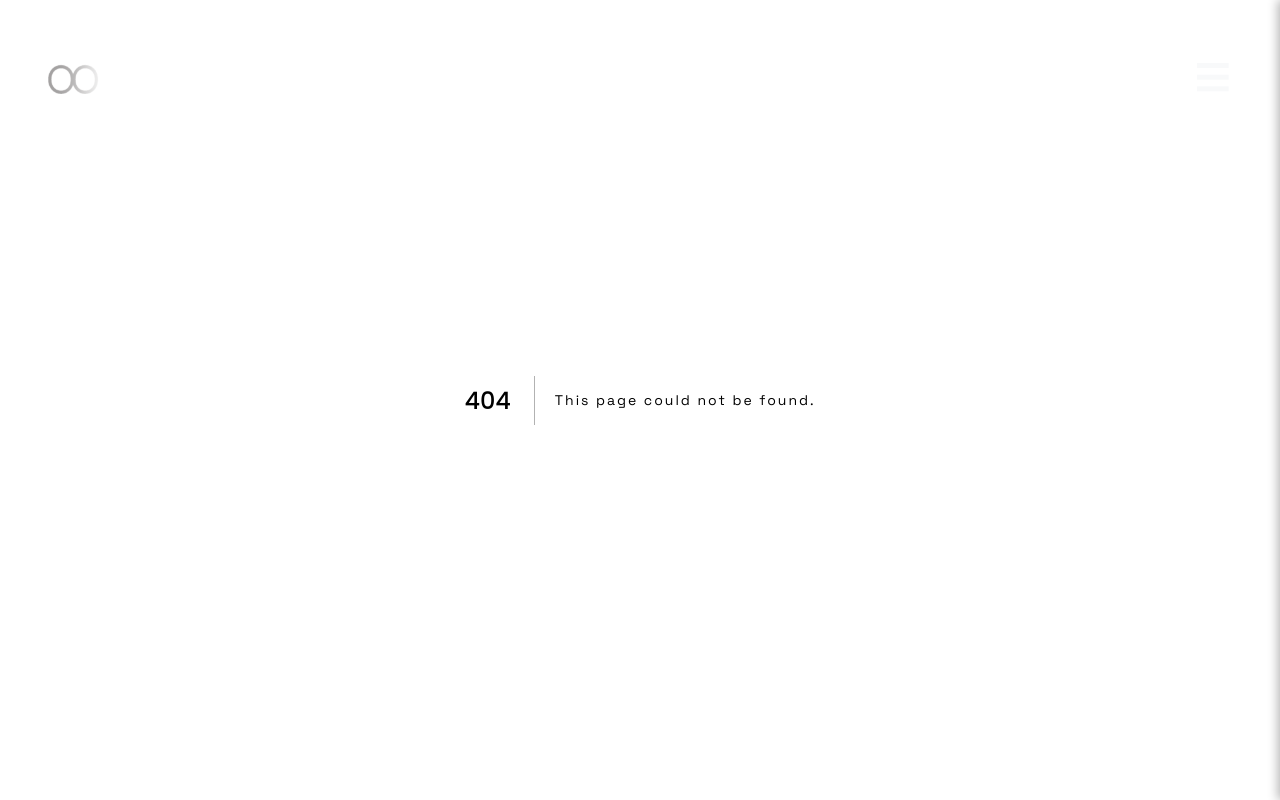
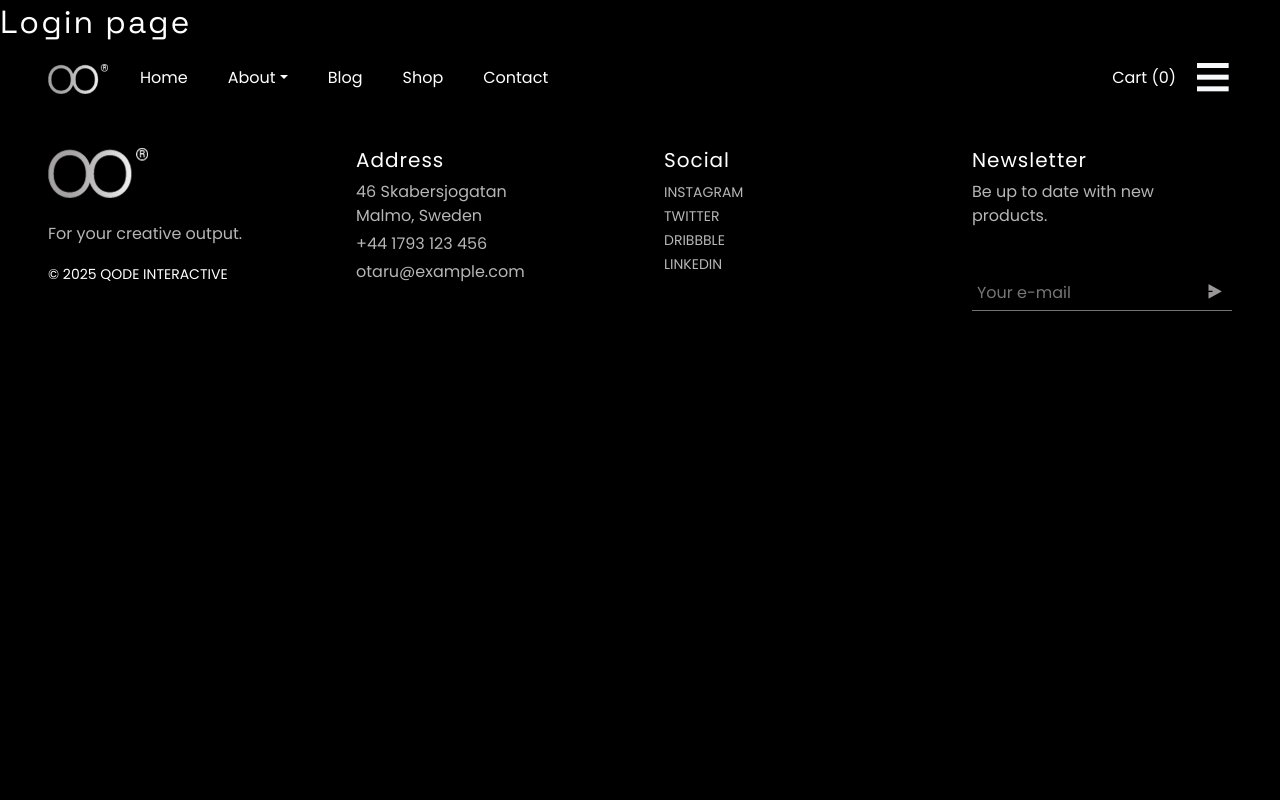
Before and after one commit to niteshNextupgrad/Otaru_react, a Next.js app: page /login in a window 1280 px wide. Before the commit this address had no page. Shown: the top 800 px of the page. Built offline with nearby package versions, Linux system fonts and the light colour scheme.

Commit message:
modified:   src/Components/CartPage.js 	modified:   src/Components/HeroPage.js 	new file:   src/Components/Login.js 	modified:   src/app/globals.css 	new file:   src/app/login/page.js 	new file:   src/app/not-found.js

```diff
--- a/src/Components/HeroPage.js
+++ b/src/Components/HeroPage.js
@@ -12,7 +12,6 @@ import Image from "next/image";
 import LightImages from "./LightImages";
 import InstagramAdvertize from "./InstagramAdvertize";
 import ContactForm from "./ContactForm";
-import BackToTopButton from "./BackToTopButton";
 
 const slides = [
     {
@@ -109,7 +108,6 @@ export default function HeroPage() {
 
     return (
         <>
-            {/* <BackToTopButton /> */}
             <div className="w-100 heroSliderSection position-relative">
                 <Swiper
                     modules={[Autoplay, EffectFade]}
@@ -130,7 +128,7 @@ export default function HeroPage() {
                                 }}
                             >
                                 <div className="position-relative px-lg-3">
-                                    <h2 className="display-2 w-75 ls-1 mb-5">{slide.title}</h2>
+                                    <h2 className="display-5 display-md-2 w-75 ls-1 mb-5">{slide.title}</h2>
                                     <Link href="/shop" className="pageBtn">
                                         View More
                                     </Link>
--- /dev/null
+++ b/src/Components/Login.js
@@ -0,0 +1,7 @@
+export default  function Login(){
+    return(
+        <>
+        <h2>Login page</h2>
+        </>
+    )
+}
--- a/src/app/globals.css
+++ b/src/app/globals.css
@@ -994,6 +994,11 @@ form {
 
 
 @media (max-width: 576px) {
+  .heroSliderSection {
+    margin-top: 20px;
+    height: 80vh;
+  }
+
   h2 {
     letter-spacing: 1;
     font-weight: normal !important;
--- /dev/null
+++ b/src/app/login/page.js
@@ -0,0 +1,10 @@
+import Login from "@/Components/Login";
+
+const Page=()=>{
+    return(
+<>
+<Login />
+</>
+    )
+}
+export default Page;
```
Also changed, not shown: src/Components/CartPage.js (+4 -4 lines), src/app/not-found.js (added, +8 -0 lines).
